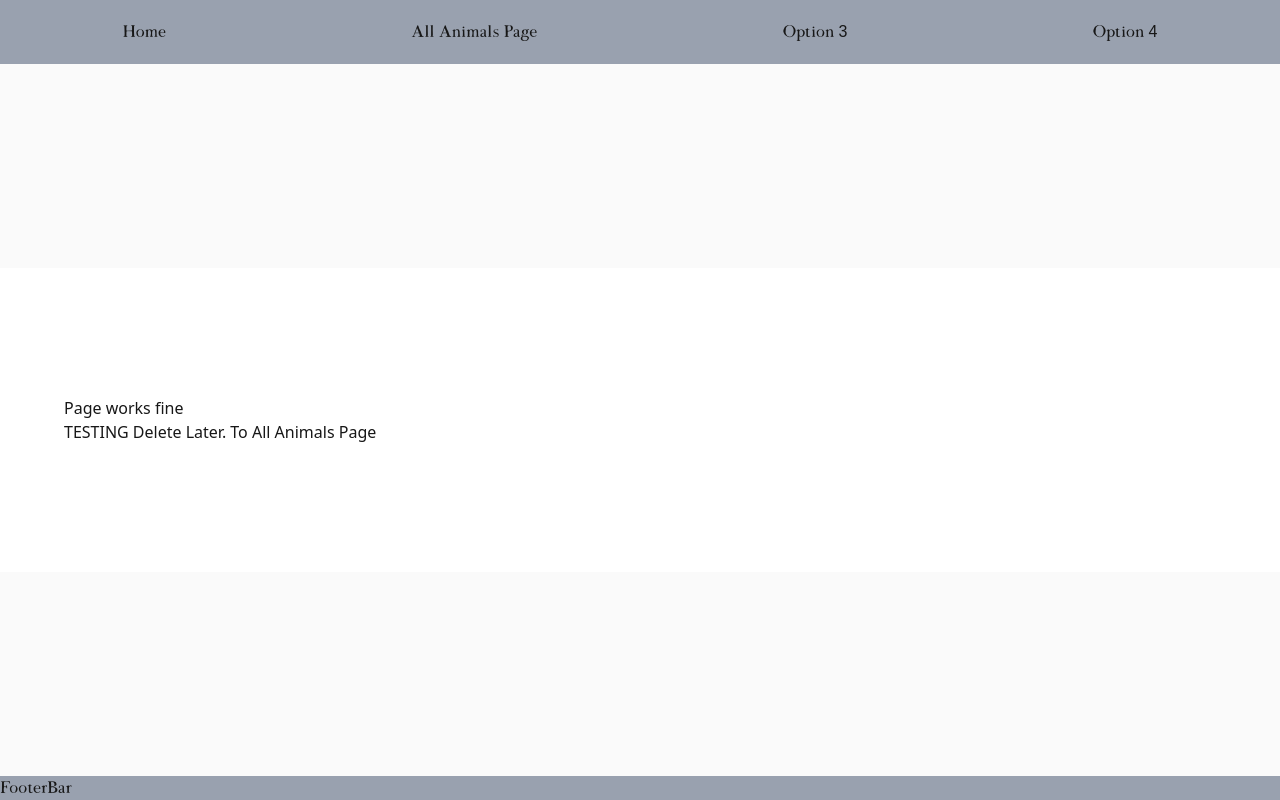
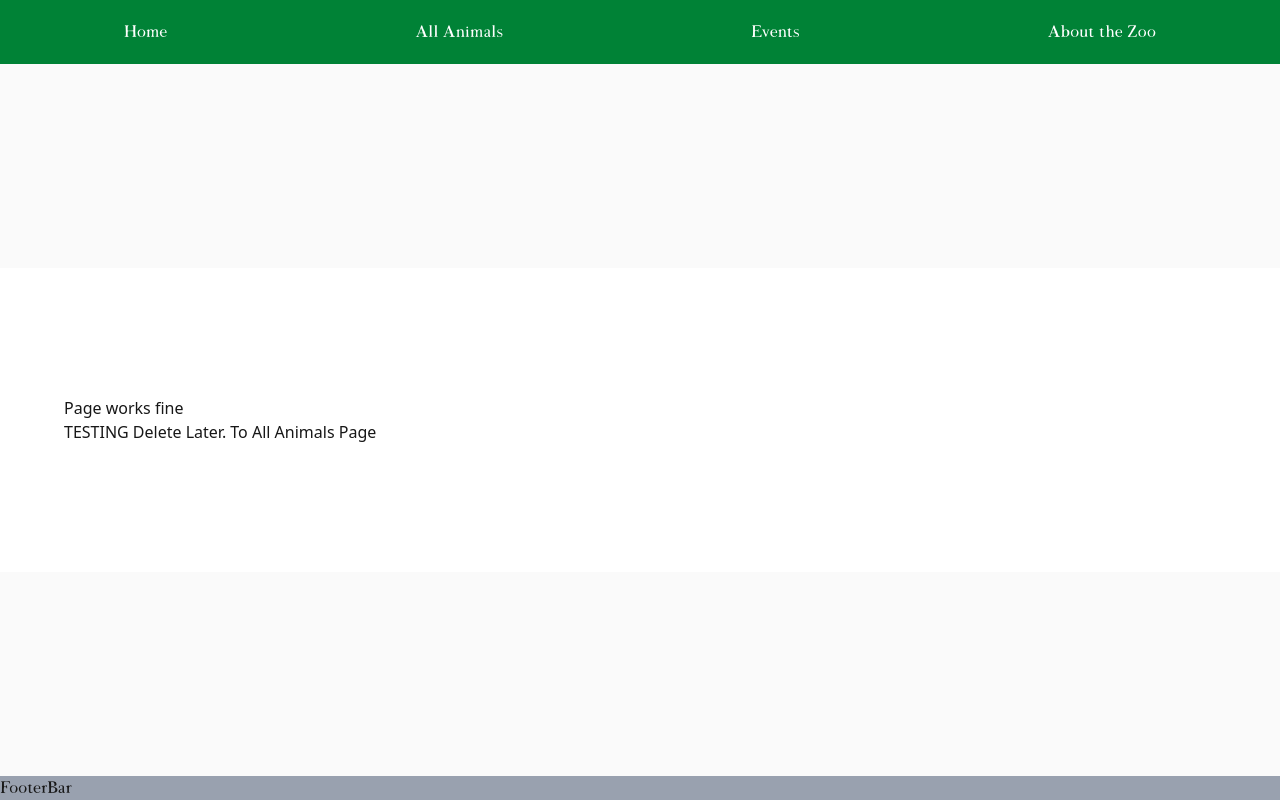
Before and after one commit to KwakuJO/VirtualZooGallery, a Next.js app: page / in a window 1280 px wide. Built offline with nearby package versions, Linux system fonts and the light colour scheme.

Commit message:
Refactor NavBar with new links and styles
Updated the NavBar component to include new links and improved styling.

```diff
--- a/app/components/NavBar.tsx
+++ b/app/components/NavBar.tsx
@@ -1,27 +1,44 @@
-import React from 'react'
-import Link from 'next/link'
-{/*
-    This Navbar currently only goes to Home page and
-    allanimals page (Modify This if needed)
+import React from "react";
+import Link from "next/link";
+
+/*
+    This Navbar links to the main pages of the
+    Virtual Zoo Gallery.
 
     Last modified by: Kwaku Otchere
+    Last modified by: An Luu (08/10/2026)
+*/
 
-*/}
 export default function NavBar() {
   return (
-    <nav className="w-full bg-gray-400 flex items-center justify-around">
-        <Link href="/" className="hover:bg-gray-300 p-5">
-            Home
-        </Link>
-        <Link href="/allanimals/" className="hover:bg-gray-300 p-5">
-            All Animals Page
-        </Link>
-        <Link href="" className="hover:bg-gray-300 p-5">
-            Option 3
-        </Link>
-        <Link href="" className="hover:bg-gray-300 p-5">
-            Option 4
-        </Link>
+    <nav className="w-full bg-green-700 text-white flex items-center justify-around">
+      <Link
+        href="/"
+        className="p-5 hover:bg-green-600 transition-colors"
+      >
+        Home
+      </Link>
+
+      <Link
+        href="/allanimals"
+        className="p-5 hover:bg-green-600 transition-colors"
+      >
+        All Animals
+      </Link>
+
+      <Link
+        href="/events"
+        className="p-5 hover:bg-green-600 transition-colors"
+      >
+        Events
+      </Link>
+
+      <Link
+        href="/about"
+        className="p-5 hover:bg-green-600 transition-colors"
+      >
+        About the Zoo
+      </Link>
     </nav>
-  )
+  );
 }
```
